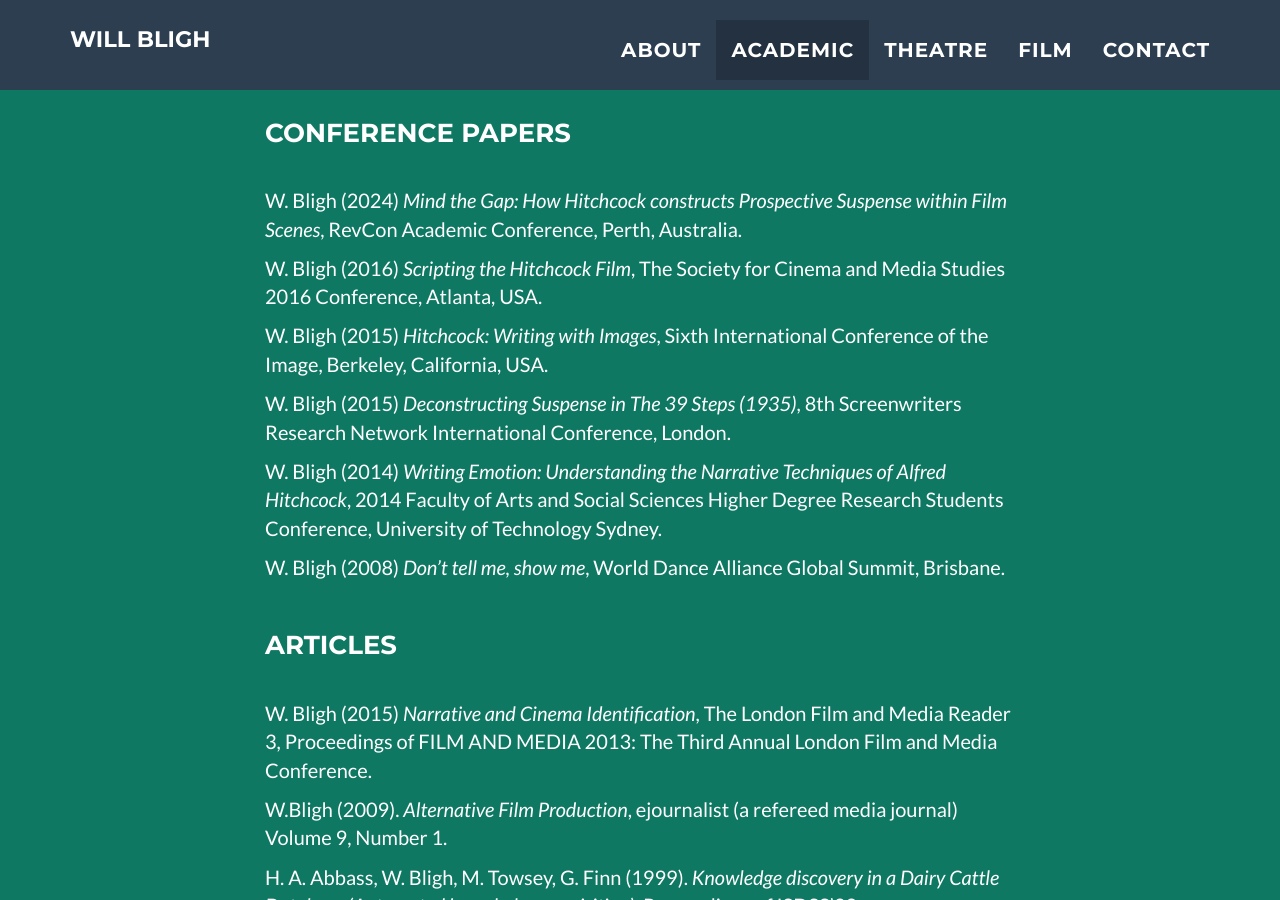
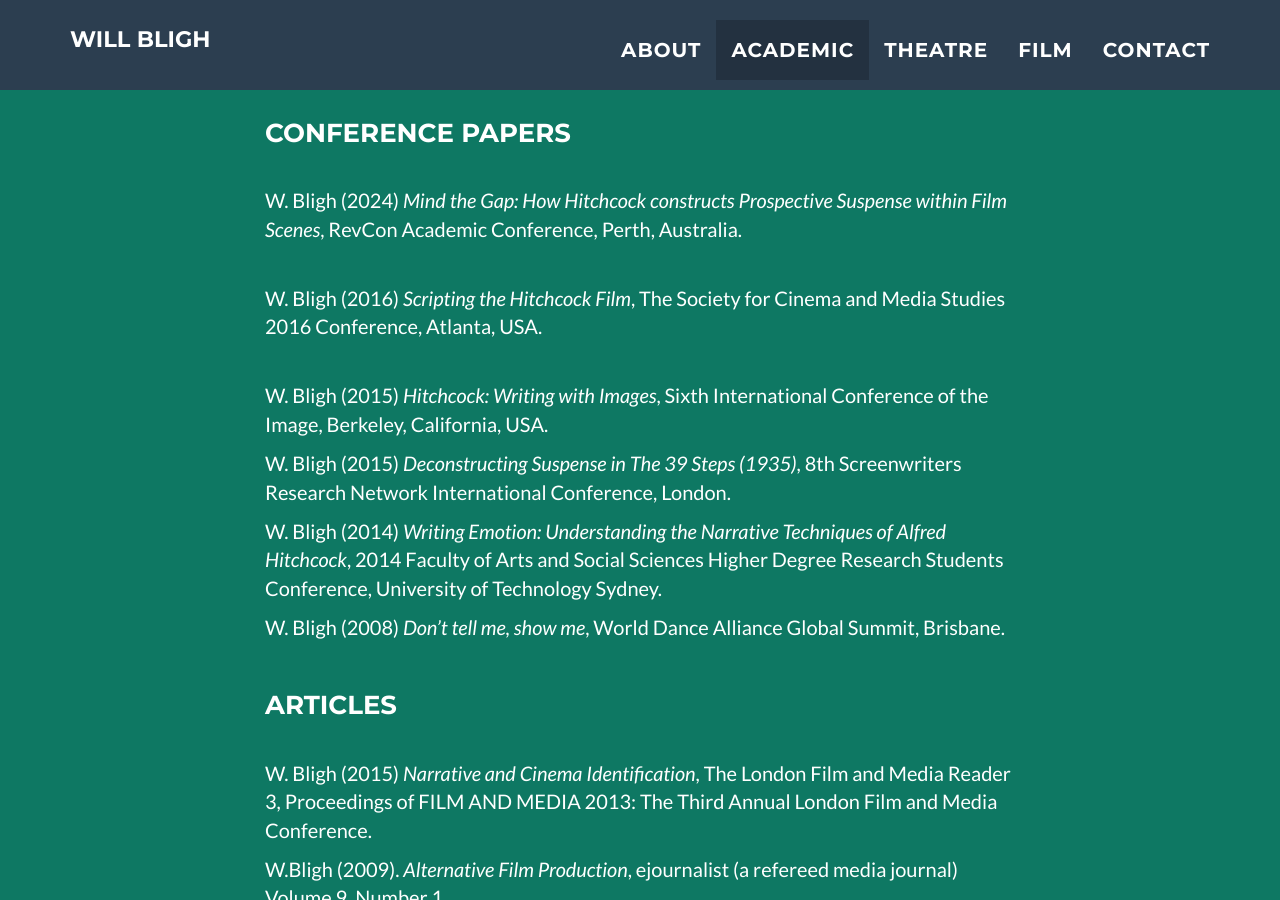
Before and after one commit to willbligh/willbligh.github.io, a Jekyll site: the page built from _posts/2014-07-18-project-1.markdown, in a window 1280 px wide and 900 px high, scrolled down 2250 px. Built offline with Jekyll 4.4.1, drawn with Linux system fonts in a browser that asks for light colours.

Commit message:
Update academic.md

```diff
--- a/_includes/docs/academic.md
+++ b/_includes/docs/academic.md
@@ -24,10 +24,9 @@
 ### Conference Papers
 <br>
 W. Bligh (2024) *Mind the Gap: How Hitchcock constructs Prospective Suspense within Film Scenes*, RevCon Academic Conference, Perth, Australia.
-<br>
-
+<div style="height:30px;"></div>
 W. Bligh (2016) *Scripting the Hitchcock Film*, The Society for Cinema and Media Studies 2016 Conference, Atlanta, USA.
-<br>
+<div style="height:30px;"></div>
 
 W. Bligh (2015) *Hitchcock: Writing with Images*, Sixth International Conference of the Image, Berkeley, California, USA.
 <br>
```
